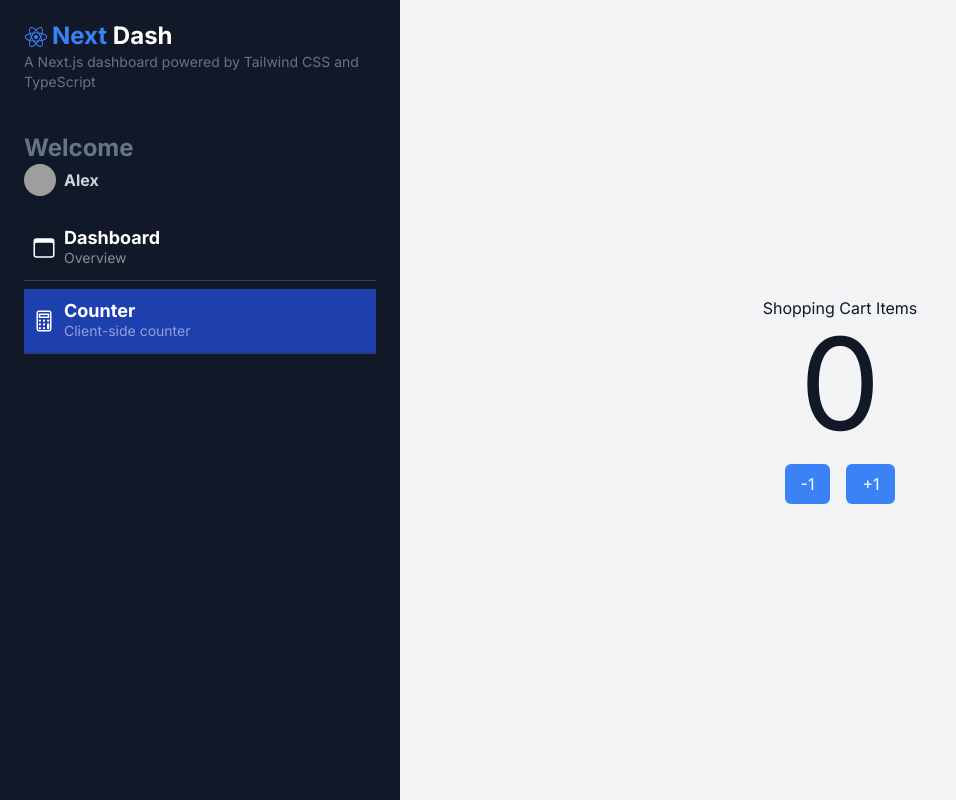
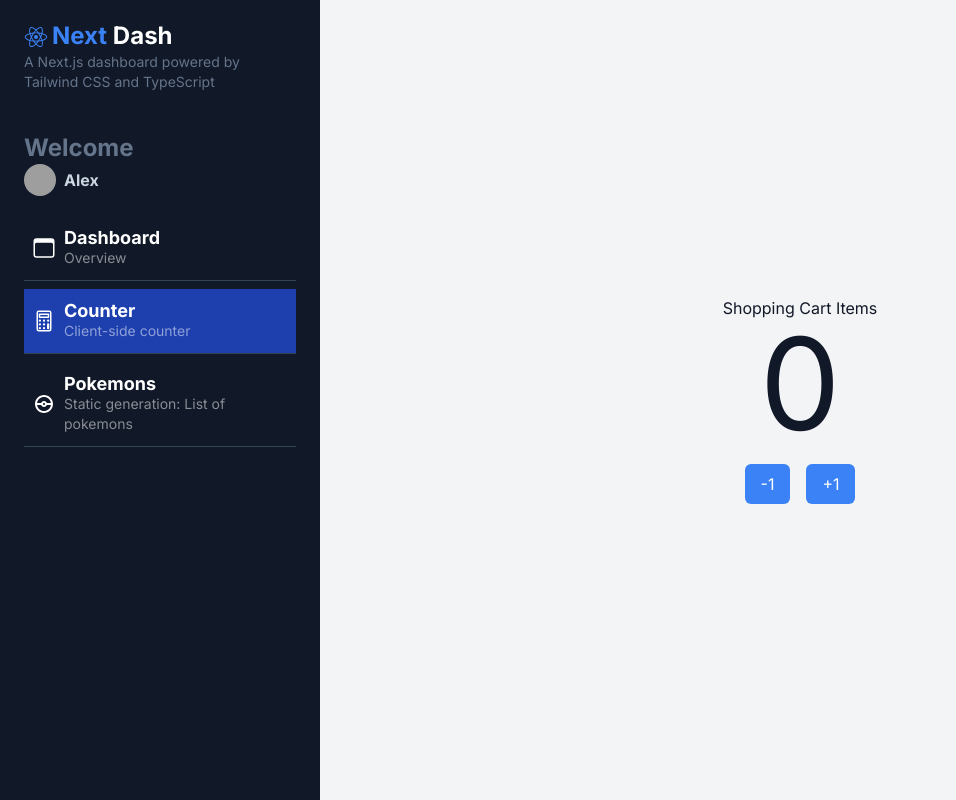
Before and after one commit to sudoalx/nextjs-dashboard, a Next.js app: page /dashboard/counter in a window 1280 px wide. Shown: the whole page, without its empty margins (0-956 px from the left). Built offline with nearby package versions, Linux system fonts and the light colour scheme; grey boxes are pictures that could not be loaded.

Commit message:
Add Pokemon menu item to Sidebar

```diff
--- a/app/components/Sidebar.tsx
+++ b/app/components/Sidebar.tsx
@@ -7,6 +7,7 @@ import {
   IoLogoReact,
 } from "react-icons/io5";
 import { SidebarMenuItem } from ".";
+import { CgPokemon } from "react-icons/cg";
 
 interface MenuItemsProps {
   path: string;
@@ -28,15 +29,21 @@ const menuItems: MenuItemsProps[] = [
     title: "Counter",
     subTitle: "Client-side counter",
   },
+  {
+    path: "/dashboard/pokemons",
+    icon: <CgPokemon className="w-6 h-6 text-white" />,
+    title: "Pokemons",
+    subTitle: "Static generation: List of pokemons",
+  },
 ];
 
 export const Sidebar = () => {
   return (
     <div
       id="menu"
-      style={{ width: "400px" }}
-      className="bg-gray-900 min-h-screen z-10 text-slate-300 w-64 left-0 h-screen overflow-y-scroll"
+      className="bg-gray-900 min-h-screen z-10 text-slate-300 w-80 left-0 overflow-y-scroll"
     >
+      <div className="flex flex-col h-full fixed max-w-80">
         <div id="logo" className="my-5 px-6">
           <h1 className="text-lg md:text-2xl font-bold text-white">
             <span className="text-blue-500">
@@ -73,5 +80,6 @@ export const Sidebar = () => {
           </div>
         </div>
       </div>
+    </div>
   );
 };
```
Lines whose indentation alone changed are shown as unchanged.
